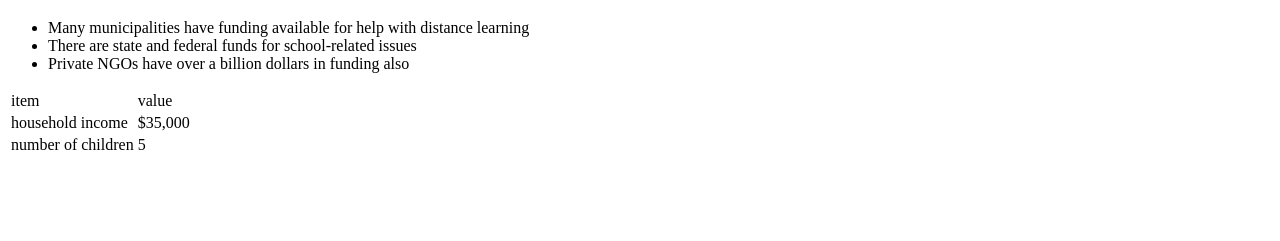
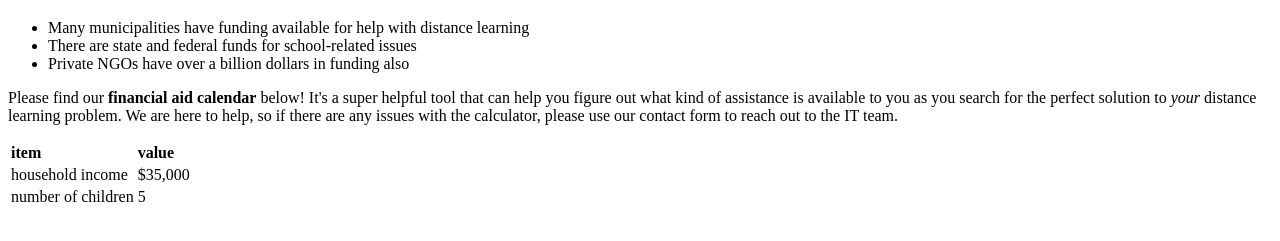
Before and after one commit to JimChandley/Financial_Aid_Calculator, a plain HTML site: page index.html in a window 1280 px wide. Shown: the part 61-302 px from the top of the page. Drawn offline with Linux system fonts and the light colour scheme.

Commit message:
Update index.html

```diff
--- a/index.html
+++ b/index.html
@@ -11,8 +11,9 @@
       <li>There are state and federal funds for school-related issues</li>
       <li>Private NGOs have over a billion dollars in funding also</li>
     </ul>
+    <p> Please find our <strong>financial aid calendar</strong> below! It&#39s a super helpful tool that can help you figure out what kind of assistance is available to you as you search for the perfect solution to <em>your</em> distance learning problem. We are here to help, so if there are any issues with the calculator, please use our contact form to reach out to the IT team.</p>
     <table>
-      <tr><td>item</td><td>value</td></tr>
+      <tr><td><strong>item</strong></td><td><strong>value</strong></td></tr>
       <tr><td>household income</td><td>$35,000</td></tr>
       <tr><td>number of children</td><td>5</td></tr>
     </table>
```
